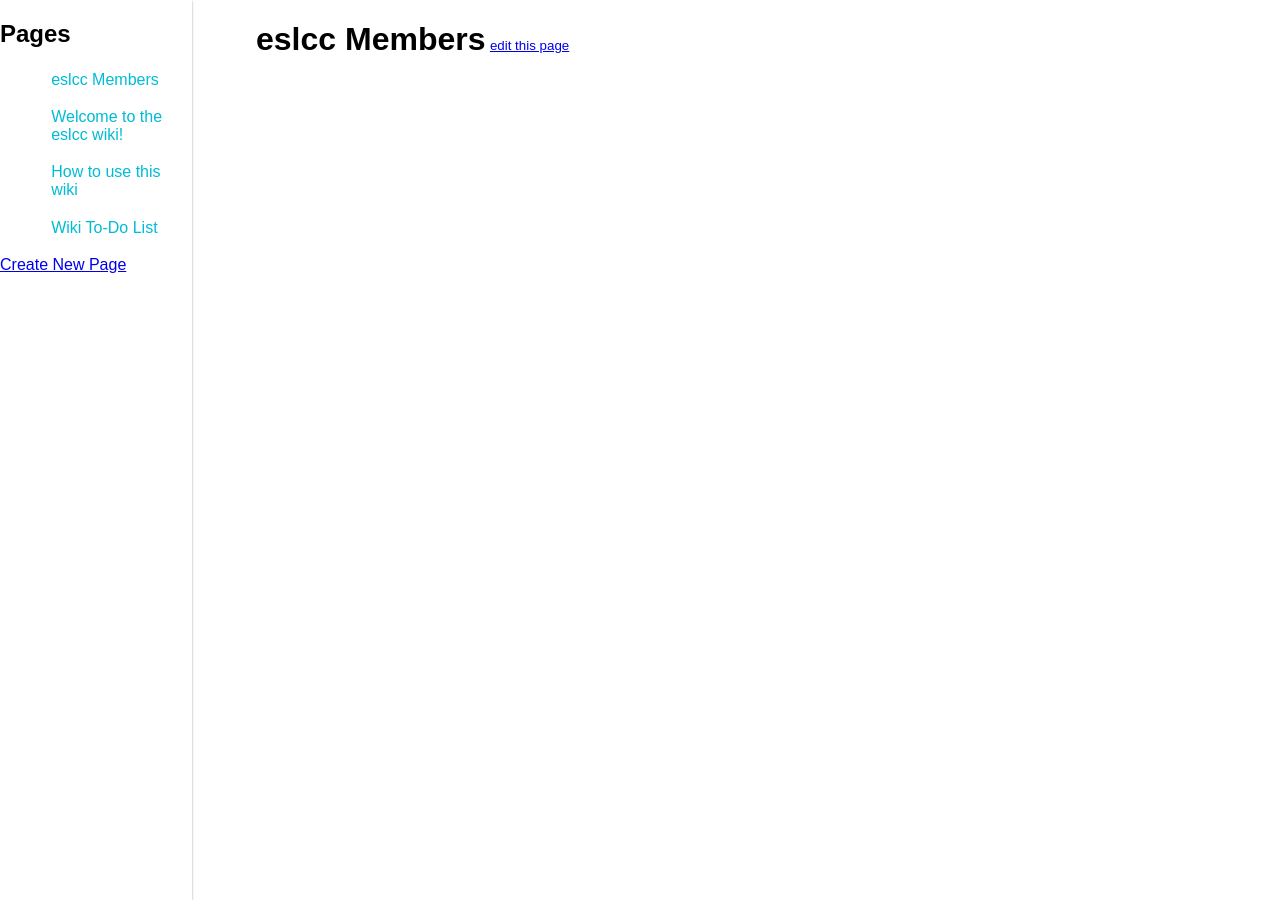
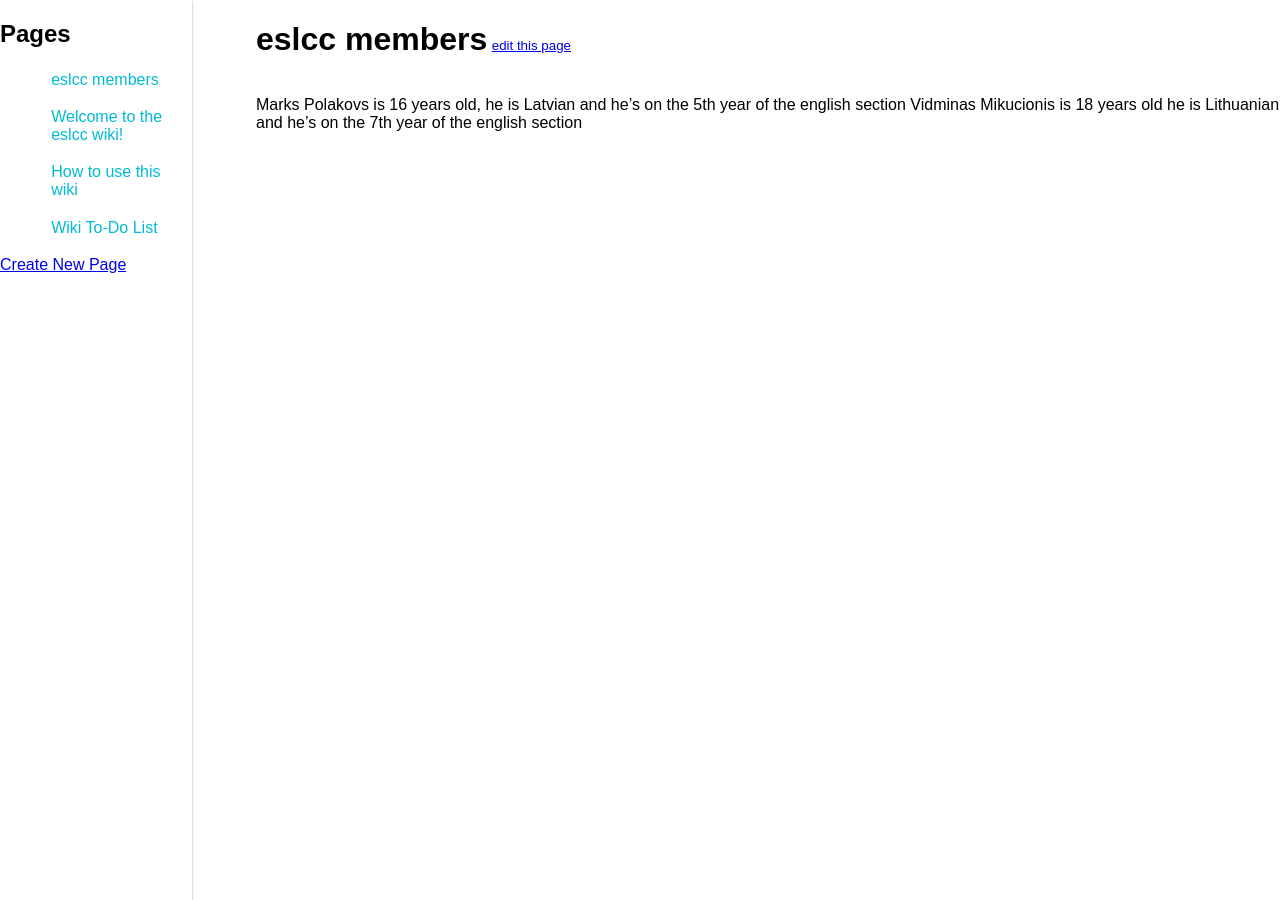
Before and after one commit to eslcc/wiki, a Jekyll site: the page built from pages/eslcc_members.md, in a window 1280 px wide. Built offline with Jekyll 4.4.1, drawn with Linux system fonts in a browser that asks for light colours.

Commit message:
Update eslcc_members.md

```diff
--- a/pages/eslcc_members.md
+++ b/pages/eslcc_members.md
@@ -1,3 +1,6 @@
 ---
-title : eslcc Members
+title : eslcc members
 ---
+
+Marks Polakovs is 16 years old, he is Latvian and he's on the 5th year of the english section
+Vidminas Mikucionis is 18 years old he is Lithuanian and he's on the 7th year of the english section
```
